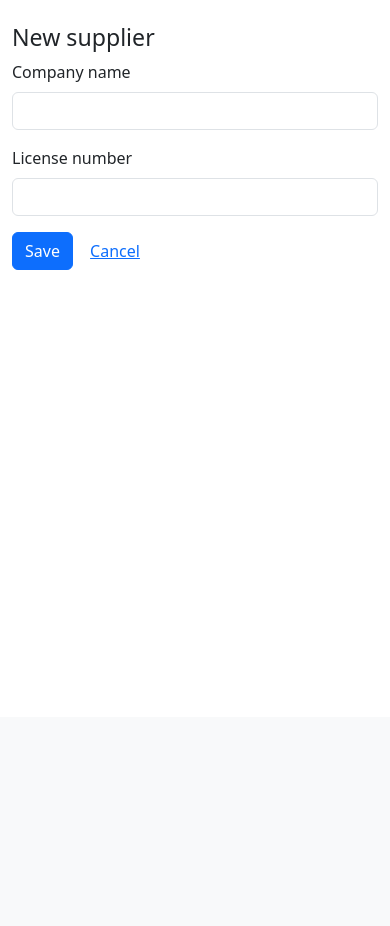
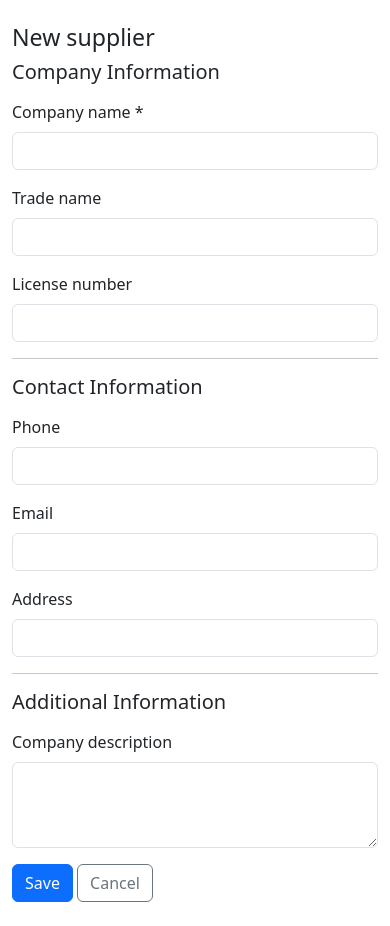
Before and after one commit to den-dimas/contract, a Node server app: page /suppliers/new in a window 390 px wide. Shown: the part 127-1053 px from the top of the page. Before the commit the page ends 397 px from the top, so only its background shows below. Run offline with Node 20, Linux system fonts and the light colour scheme; the visitor is signed in with stand-in values (Sample User, id 1); some libraries are stand-ins or nearby versions.

Commit message:
Implement supplier management and catalog CRUD

```diff
--- a/src/routes/suppliers.js
+++ b/src/routes/suppliers.js
@@ -1,231 +1,645 @@
+
 const express = require('express');
 const { query } = require('../db');
 const { parseId, parseAmount, cleanText } = require('../lib/parse');
-const { MAX_AMOUNT, MAX_NAME_LENGTH, MAX_LICENSE_LENGTH } = require('../lib/importRow');
+const {
+  MAX_AMOUNT,
+  MAX_NAME_LENGTH,
+  MAX_LICENSE_LENGTH,
+} = require('../lib/importRow');
 
 const DUPLICATE_KEY_CODE = 'ER_DUP_ENTRY';
 const REFERENCED_CODE = 'ER_ROW_IS_REFERENCED_2';
 const MISSING_PARENT_CODE = 'ER_NO_REFERENCED_ROW_2';
+
 const STATUS_ACTIVE = 'active';
 const STATUS_INACTIVE = 'inactive';
 const STATUS_ALL = 'all';
-const STATUSES = [STATUS_ACTIVE, STATUS_INACTIVE, STATUS_ALL];
+
+const STATUSES = [
+  STATUS_ACTIVE,
+  STATUS_INACTIVE,
+  STATUS_ALL,
+];
+
 const SUPPLIER_ROW_VIEW = 'partials/supplierRow';
 const CATALOG_ROW_VIEW = 'partials/catalogRow';
 
 const router = express.Router();
 
+// ==========================================
+// Supplier Functions
+// ==========================================
+
+// Find supplier belonging to the current organization
 function findSupplier(id, orgId) {
   return query(
-    `SELECT id, company_name, license_no, status,
-       (SELECT COUNT(*) FROM supplier_catalogs c WHERE c.supplier_id = suppliers.id) AS catalog_cnt
-     FROM suppliers WHERE id = ? AND org_id = ?`,
+    `SELECT
+       id,
+       org_id,
+       company_name,
+       license_no,
+       trade_name,
+       phone,
+       email,
+       address,
+       description,
+       status,
+       (SELECT COUNT(*)
+        FROM supplier_catalogs c
+        WHERE c.supplier_id = suppliers.id) AS catalog_cnt
+     FROM suppliers
+     WHERE id = ? AND org_id = ?`,
     [id, orgId],
   ).then((rows) => rows[0] ?? null);
 }
 
+// Get all available materials
 function listMaterials() {
-  return query('SELECT id, standard_name, unit FROM master_materials ORDER BY standard_name');
+  return query(
+    `SELECT id, standard_name, unit
+     FROM master_materials
+     ORDER BY standard_name`,
+  );
 }
 
+// Get supplier catalog
 function listCatalog(supplierId) {
   return query(
-    `SELECT c.id, c.supplier_id, c.unit_price, c.capacity, c.delivery_rate_km, m.standard_name, m.unit
-     FROM supplier_catalogs c JOIN master_materials m ON m.id = c.material_id
-     WHERE c.supplier_id = ? ORDER BY m.standard_name`,
+    `SELECT
+       c.id,
+       c.supplier_id,
+       c.unit_price,
+       c.capacity,
+       c.delivery_rate_km,
+       m.id AS material_id,
+       m.standard_name,
+       m.unit
+     FROM supplier_catalogs c
+     JOIN master_materials m ON m.id = c.material_id
+     WHERE c.supplier_id = ?
+     ORDER BY m.standard_name`,
     [supplierId],
   );
 }
 
+// Find a specific catalog row
 function findCatalogRow(id, supplierId) {
   return query(
-    `SELECT c.id, c.supplier_id, c.unit_price, c.capacity, c.delivery_rate_km, m.standard_name, m.unit
-     FROM supplier_catalogs c JOIN master_materials m ON m.id = c.material_id
+    `SELECT
+       c.id,
+       c.supplier_id,
+       c.material_id,
+       c.unit_price,
+       c.capacity,
+       c.delivery_rate_km,
+       m.standard_name,
+       m.unit
+     FROM supplier_catalogs c
+     JOIN master_materials m ON m.id = c.material_id
      WHERE c.id = ? AND c.supplier_id = ?`,
     [id, supplierId],
   ).then((rows) => rows[0] ?? null);
 }
 
+// Handle supplier not found
 function notFound(res) {
-  return res.status(404).page('error', { title: 'Not found', message: 'This supplier does not exist.' });
+  return res.status(404).page('error', {
+    title: 'Not found',
+    message: 'This supplier does not exist.',
+  });
 }
 
+// ==========================================
+// Supplier Form Validation
+// ==========================================
+
 function readSupplierForm(body) {
-  const form = { company_name: cleanText(body.companyName), license_no: cleanText(body.licenseNo) };
-  if (!form.company_name) return { form, error: 'Company name is required.' };
-  if (form.company_name.length > MAX_NAME_LENGTH) return { form, error: `Company name can have at most ${MAX_NAME_LENGTH} characters.` };
-  if (form.license_no.length > MAX_LICENSE_LENGTH) return { form, error: `License number can have at most ${MAX_LICENSE_LENGTH} characters.` };
+  const form = {
+    company_name: cleanText(body.companyName),
+    license_no: cleanText(body.licenseNo),
+    trade_name: cleanText(body.tradeName),
+    phone: cleanText(body.phone),
+    email: cleanText(body.email),
+    address: cleanText(body.address),
+    description: cleanText(body.description),
+  };
+
+  const limits = {
+    company_name: MAX_NAME_LENGTH,
+    license_no: MAX_LICENSE_LENGTH,
+    trade_name: 120,
+    phone: 40,
+    email: 160,
+    address: 200,
+    description: 200,
+  };
+
+  if (!form.company_name) {
+    return {
+      form,
+      error: 'Company name is required.',
+    };
+  }
+
+  for (const [field, limit] of Object.entries(limits)) {
+    if (form[field].length > limit) {
+      return {
+        form,
+        error: `${field} can have at most ${limit} characters.`,
+      };
+    }
+  }
+
+  if (
+    form.email &&
+    !/^[^\s@]+@[^\s@]+\.[^\s@]+$/.test(form.email)
+  ) {
+    return {
+      form,
+      error: 'Please enter a valid email address.',
+    };
+  }
+
   return { form };
 }
+
+// ==========================================
+// Catalog Form Validation
+// ==========================================
 
 function readCatalogForm(body) {
   const price = parseAmount(body.unitPrice);
   const capacity = parseAmount(body.capacity);
   const rate = parseAmount(body.deliveryRateKm);
-  const isValid = [price, capacity, rate].every((num) => num !== null && num <= MAX_AMOUNT);
-  if (!isValid) return { error: `Price, capacity and delivery rate must be numbers from 0 to ${MAX_AMOUNT}.` };
-  return { value: { price, capacity, rate } };
+
+  const isValid = [price, capacity, rate].every(
+    (num) => num !== null && num <= MAX_AMOUNT,
+  );
+
+  if (!isValid) {
+    return {
+      error: `Price, capacity and delivery rate must be numbers from 0 to ${MAX_AMOUNT}.`,
+    };
+  }
+
+  return {
+    value: {
+      price,
+      capacity,
+      rate,
+    },
+  };
 }
 
+// ==========================================
+// Supplier List
+// GET /suppliers
+// ==========================================
+
 router.get('/', async (req, res) => {
-  const status = STATUSES.includes(req.query.status) ? req.query.status : STATUS_ACTIVE;
+  const status = STATUSES.includes(req.query.status)
+    ? req.query.status
+    : STATUS_ACTIVE;
+
   const q = cleanText(req.query.q);
   const materialId = parseId(req.query.material);
+
   const conditions = ['s.org_id = ?'];
   const params = [req.user.org_id];
+
   if (q) {
     conditions.push('s.company_name LIKE ?');
     params.push(`%${q}%`);
   }
+
   if (status !== STATUS_ALL) {
     conditions.push('s.status = ?');
     params.push(status);
   }
+
   if (materialId) {
-    conditions.push('EXISTS (SELECT 1 FROM supplier_catalogs f WHERE f.supplier_id = s.id AND f.material_id = ?)');
+    conditions.push(
+      `EXISTS (
+        SELECT 1
+        FROM supplier_catalogs f
+        WHERE f.supplier_id = s.id
+        AND f.material_id = ?
+      )`,
+    );
     params.push(materialId);
   }
+
   const [suppliers, materials] = await Promise.all([
     query(
-      `SELECT s.id, s.company_name, s.license_no, s.status, COUNT(c.id) AS catalog_cnt
-       FROM suppliers s LEFT JOIN supplier_catalogs c ON c.supplier_id = s.id
-       WHERE ${conditions.join(' AND ')} GROUP BY s.id ORDER BY s.company_name`,
+      `SELECT
+         s.id,
+         s.company_name,
+         s.license_no,
+         s.phone,
+         s.email,
+         s.status,
+         COUNT(c.id) AS catalog_cnt
+       FROM suppliers s
+       LEFT JOIN supplier_catalogs c
+         ON c.supplier_id = s.id
+       WHERE ${conditions.join(' AND ')}
+       GROUP BY s.id
+       ORDER BY s.company_name`,
       params,
     ),
     listMaterials(),
   ]);
-  const materialOptions = materials.map((mat) => ({ ...mat, isSelected: mat.id === materialId }));
-  res.page('suppliers/list', { title: 'Suppliers', suppliers, materials: materialOptions, q, status, materialId });
+
+  const materialOptions = materials.map((mat) => ({
+    ...mat,
+    isSelected: mat.id === materialId,
+  }));
+
+  res.page('suppliers/list', {
+    title: 'Suppliers',
+    suppliers,
+    materials: materialOptions,
+    q,
+    status,
+    materialId,
+  });
 });
 
+// ==========================================
+// Create Supplier Form
+// GET /suppliers/new
+// ==========================================
+
 router.get('/new', (req, res) => {
-  res.page('suppliers/form', { title: 'New supplier', form: {}, action: '/suppliers' });
+  res.page('suppliers/form', {
+    title: 'New supplier',
+    form: {},
+    action: '/suppliers',
+  });
 });
+
+// ==========================================
+// Create Supplier
+// POST /suppliers
+// ==========================================
 
 router.post('/', async (req, res) => {
   const { form, error } = readSupplierForm(req.body);
-  const fail = (message) => res.status(400).page('suppliers/form', {
-    title: 'New supplier', form, action: '/suppliers', error: message,
-  });
+
+  const fail = (message) =>
+    res.status(400).page('suppliers/form', {
+      title: 'New supplier',
+      form,
+      action: '/suppliers',
+      error: message,
+    });
+
   if (error) return fail(error);
+
   try {
     const rows = await query(
-      'INSERT INTO suppliers (org_id, company_name, license_no) VALUES (?, ?, ?)',
-      [req.user.org_id, form.company_name, form.license_no || null],
+      `INSERT INTO suppliers (
+         org_id,
+         company_name,
+         license_no,
+         trade_name,
+         phone,
+         email,
+         address,
+         description
+       )
+       VALUES (?, ?, ?, ?, ?, ?, ?, ?)`,
+      [
+        req.user.org_id,
+        form.company_name,
+        form.license_no || null,
+        form.trade_name || null,
+        form.phone || null,
+        form.email || null,
+        form.address || null,
+        form.description || null,
+      ],
     );
+
     res.flash('Supplier added.');
     res.redirect(`/suppliers/${rows.insertId}`);
+
   } catch (err) {
-    if (err.code === DUPLICATE_KEY_CODE) return fail('A supplier with this name already exists.');
+    if (err.code === DUPLICATE_KEY_CODE) {
+      return fail('A supplier with this name already exists.');
+    }
+
     throw err;
   }
 });
 
+// ==========================================
+// Supplier Details
+// GET /suppliers/:id
+// ==========================================
+
 router.get('/:id', async (req, res) => {
-  const supplier = await findSupplier(parseId(req.params.id), req.user.org_id);
+  const supplier = await findSupplier(
+    parseId(req.params.id),
+    req.user.org_id,
+  );
+
   if (!supplier) return notFound(res);
-  const [catalog, materials] = await Promise.all([listCatalog(supplier.id), listMaterials()]);
-  res.page('suppliers/show', { title: supplier.company_name, supplier, catalog, materials });
-});
 
-router.get('/:id/edit', async (req, res) => {
-  const supplier = await findSupplier(parseId(req.params.id), req.user.org_id);
-  if (!supplier) return notFound(res);
-  res.page('suppliers/form', {
-    title: 'Edit supplier', form: supplier, action: `/suppliers/${supplier.id}`, isEdit: true,
+  const [catalog, materials] = await Promise.all([
+    listCatalog(supplier.id),
+    listMaterials(),
+  ]);
+
+  res.page('suppliers/show', {
+    title: supplier.company_name,
+    supplier,
+    catalog,
+    materials,
   });
 });
 
+// ==========================================
+// Edit Supplier Form
+// GET /suppliers/:id/edit
+// ==========================================
+
+router.get('/:id/edit', async (req, res) => {
+  const supplier = await findSupplier(
+    parseId(req.params.id),
+    req.user.org_id,
+  );
+
+  if (!supplier) return notFound(res);
+
+  res.page('suppliers/form', {
+    title: 'Edit supplier',
+    form: supplier,
+    action: `/suppliers/${supplier.id}`,
+    isEdit: true,
+  });
+});
+
+// ==========================================
+// Update Supplier
+// POST /suppliers/:id
+// ==========================================
+
 router.post('/:id', async (req, res) => {
-  const supplier = await findSupplier(parseId(req.params.id), req.user.org_id);
+  const supplier = await findSupplier(
+    parseId(req.params.id),
+    req.user.org_id,
+  );
+
   if (!supplier) return notFound(res);
+
   const { form, error } = readSupplierForm(req.body);
-  const fail = (message) => res.status(400).page('suppliers/form', {
-    title: 'Edit supplier', form, action: `/suppliers/${supplier.id}`, isEdit: true, error: message,
-  });
+
+  const fail = (message) =>
+    res.status(400).page('suppliers/form', {
+      title: 'Edit supplier',
+      form,
+      action: `/suppliers/${supplier.id}`,
+      isEdit: true,
+      error: message,
+    });
+
   if (error) return fail(error);
+
   try {
     await query(
-      'UPDATE suppliers SET company_name = ?, license_no = ? WHERE id = ? AND org_id = ?',
-      [form.company_name, form.license_no || null, supplier.id, req.user.org_id],
+      `UPDATE suppliers SET
+         company_name = ?,
+         license_no = ?,
+         trade_name = ?,
+         phone = ?,
+         email = ?,
+         address = ?,
+         description = ?
+       WHERE id = ? AND org_id = ?`,
+      [
+        form.company_name,
+        form.license_no || null,
+        form.trade_name || null,
+        form.phone || null,
+        form.email || null,
+        form.address || null,
+        form.description || null,
+        supplier.id,
+        req.user.org_id,
+      ],
     );
+
     res.flash('Supplier saved.');
     res.redirect(`/suppliers/${supplier.id}`);
+
   } catch (err) {
-    if (err.code === DUPLICATE_KEY_CODE) return fail('A supplier with this name already exists.');
+    if (err.code === DUPLICATE_KEY_CODE) {
+      return fail('A supplier with this name already exists.');
+    }
+
     throw err;
   }
 });
 
+// ==========================================
+// Activate / Deactivate Supplier
+// ==========================================
+
 function setStatus(status) {
   return async (req, res) => {
-    const supplier = await findSupplier(parseId(req.params.id), req.user.org_id);
+    const supplier = await findSupplier(
+      parseId(req.params.id),
+      req.user.org_id,
+    );
+
     if (!supplier) return notFound(res);
-    await query('UPDATE suppliers SET status = ? WHERE id = ? AND org_id = ?', [status, supplier.id, req.user.org_id]);
-    res.render(SUPPLIER_ROW_VIEW, { ...supplier, status, layout: false });
+
+    await query(
+      'UPDATE suppliers SET status = ? WHERE id = ? AND org_id = ?',
+      [status, supplier.id, req.user.org_id],
+    );
+
+    res.render(SUPPLIER_ROW_VIEW, {
+      ...supplier,
+      status,
+      layout: false,
+    });
   };
 }
 
 router.post('/:id/deactivate', setStatus(STATUS_INACTIVE));
 router.post('/:id/reactivate', setStatus(STATUS_ACTIVE));
 
+// ==========================================
+// Add Material to Supplier Catalog
+// POST /suppliers/:id/catalog
+// ==========================================
+
 router.post('/:id/catalog', async (req, res) => {
-  const supplier = await findSupplier(parseId(req.params.id), req.user.org_id);
+  const supplier = await findSupplier(
+    parseId(req.params.id),
+    req.user.org_id,
+  );
+
   if (!supplier) return notFound(res);
+
   const materialId = parseId(req.body.materialId);
   const { value, error } = readCatalogForm(req.body);
+
   const back = () => res.redirect(`/suppliers/${supplier.id}`);
+
   if (!materialId) {
     res.flash('Pick a material.');
     return back();
   }
+
   if (error) {
     res.flash(error);
     return back();
   }
+
   try {
     await query(
-      `INSERT INTO supplier_catalogs (supplier_id, material_id, unit_price, capacity, delivery_rate_km)
+      `INSERT INTO supplier_catalogs (
+         supplier_id,
+         material_id,
+         unit_price,
+         capacity,
+         delivery_rate_km
+       )
        VALUES (?, ?, ?, ?, ?)`,
-      [supplier.id, materialId, value.price, value.capacity, value.rate],
+      [
+        supplier.id,
+        materialId,
+        value.price,
+        value.capacity,
+        value.rate,
+      ],
     );
+
     res.flash('Material added to the catalog.');
+
   } catch (err) {
-    if (err.code === DUPLICATE_KEY_CODE) res.flash('This supplier already sells that material. Edit the existing row instead.');
-    else if (err.code === MISSING_PARENT_CODE) res.flash('That material does not exist.');
-    else throw err;
+    if (err.code === DUPLICATE_KEY_CODE) {
+      res.flash(
+        'This supplier already sells that material. Edit the existing row instead.',
+      );
+    } else if (err.code === MISSING_PARENT_CODE) {
+      res.flash('That material does not exist.');
+    } else {
+      throw err;
+    }
   }
-  back();
+
+  return back();
 });
 
+// ==========================================
+// Update Catalog Item
+// POST /suppliers/:id/catalog/:catalogId
+// ==========================================
+
 router.post('/:id/catalog/:catalogId', async (req, res) => {
-  const supplier = await findSupplier(parseId(req.params.id), req.user.org_id);
+  const supplier = await findSupplier(
+    parseId(req.params.id),
+    req.user.org_id,
+  );
+
   if (!supplier) return notFound(res);
+
   const catalogId = parseId(req.params.catalogId);
-  const row = await findCatalogRow(catalogId, supplier.id);
-  if (!row) return res.status(404).send('Catalog row not found.');
+
+  const row = await findCatalogRow(
+    catalogId,
+    supplier.id,
+  );
+
+  if (!row) {
+    return res.status(404).send('Catalog row not found.');
+  }
+
   const { value, error } = readCatalogForm(req.body);
-  if (error) return res.render(CATALOG_ROW_VIEW, { ...row, error, layout: false });
+
+  if (error) {
+    return res.render(CATALOG_ROW_VIEW, {
+      ...row,
+      error,
+      layout: false,
+    });
+  }
+
   await query(
-    'UPDATE supplier_catalogs SET unit_price = ?, capacity = ?, delivery_rate_km = ? WHERE id = ? AND supplier_id = ?',
-    [value.price, value.capacity, value.rate, row.id, supplier.id],
+    `UPDATE supplier_catalogs
+     SET
+       unit_price = ?,
+       capacity = ?,
+       delivery_rate_km = ?
+     WHERE id = ? AND supplier_id = ?`,
+    [
+      value.price,
+      value.capacity,
+      value.rate,
+      row.id,
+      supplier.id,
+    ],
   );
-  const saved = await findCatalogRow(row.id, supplier.id);
-  res.render(CATALOG_ROW_VIEW, { ...saved, saved: true, layout: false });
+
+  const saved = await findCatalogRow(
+    row.id,
+    supplier.id,
+  );
+
+  res.render(CATALOG_ROW_VIEW, {
+    ...saved,
+    saved: true,
+    layout: false,
+  });
 });
 
+// ==========================================
+// Delete Catalog Item
+// POST /suppliers/:id/catalog/:catalogId/delete
+// ==========================================
+
 router.post('/:id/catalog/:catalogId/delete', async (req, res) => {
-  const supplier = await findSupplier(parseId(req.params.id), req.user.org_id);
+  const supplier = await findSupplier(
+    parseId(req.params.id),
+    req.user.org_id,
+  );
+
   if (!supplier) return notFound(res);
-  const row = await findCatalogRow(parseId(req.params.catalogId), supplier.id);
-  if (!row) return res.status(404).send('Catalog row not found.');
+
+  const row = await findCatalogRow(
+    parseId(req.params.catalogId),
+    supplier.id,
+  );
+
+  if (!row) {
+    return res.status(404).send('Catalog row not found.');
+  }
+
   try {
-    await query('DELETE FROM supplier_catalogs WHERE id = ? AND supplier_id = ?', [row.id, supplier.id]);
+    await query(
+      `DELETE FROM supplier_catalogs
+       WHERE id = ? AND supplier_id = ?`,
+      [row.id, supplier.id],
+    );
+
   } catch (err) {
     if (err.code !== REFERENCED_CODE) throw err;
-    const error = 'This catalog row has orders, so it cannot be deleted.';
-    return res.render(CATALOG_ROW_VIEW, { ...row, error, layout: false });
+
+    const error =
+      'This catalog row has orders, so it cannot be deleted.';
+
+    return res.render(CATALOG_ROW_VIEW, {
+      ...row,
+      error,
+      layout: false,
+    });
   }
+
   res.send('');
 });
 
--- a/src/views/suppliers/form.hbs
+++ b/src/views/suppliers/form.hbs
@@ -1,9 +1,91 @@
+
 {{> flash}}
+
 <h1 class="h3">{{#if isEdit}}Edit supplier{{else}}New supplier{{/if}}</h1>
-{{#if error}}<div class="alert alert-danger">{{error}}</div>{{/if}}
-<form action="{{action}}" method="POST" class="col-md-6">
-  <div class="mb-3"><label class="form-label">Company name</label><input class="form-control" name="companyName" value="{{form.company_name}}" maxlength="120" required></div>
-  <div class="mb-3"><label class="form-label">License number</label><input class="form-control" name="licenseNo" value="{{form.license_no}}" maxlength="40"></div>
-  <button class="btn btn-primary">Save</button>
-  <a class="btn btn-link" href="/suppliers">Cancel</a>
+
+{{#if error}}
+  <div class="alert alert-danger">{{error}}</div>
+{{/if}}
+
+<form action="{{action}}" method="POST" class="col-md-8">
+
+  <h2 class="h5 mb-3">Company Information</h2>
+
+  <div class="mb-3">
+    <label class="form-label">Company name *</label>
+    <input
+      class="form-control"
+      name="companyName"
+      value="{{form.company_name}}"
+      maxlength="120"
+      required>
+  </div>
+
+  <div class="mb-3">
+    <label class="form-label">Trade name</label>
+    <input
+      class="form-control"
+      name="tradeName"
+      value="{{form.trade_name}}"
+      maxlength="120">
+  </div>
+
+  <div class="mb-3">
+    <label class="form-label">License number</label>
+    <input
+      class="form-control"
+      name="licenseNo"
+      value="{{form.license_no}}"
+      maxlength="40">
+  </div>
+
+  <hr>
+
+  <h2 class="h5 mb-3">Contact Information</h2>
+
+  <div class="mb-3">
+    <label class="form-label">Phone</label>
+    <input
+      class="form-control"
+      type="tel"
+      name="phone"
+      value="{{form.phone}}"
+      maxlength="40">
+  </div>
+
+  <div class="mb-3">
+    <label class="form-label">Email</label>
+    <input
+      class="form-control"
+      type="email"
+      name="email"
+      value="{{form.email}}"
+      maxlength="160">
+  </div>
+
+  <div class="mb-3">
+    <label class="form-label">Address</label>
+    <input
+      class="form-control"
+      name="address"
+      value="{{form.address}}"
+      maxlength="200">
+  </div>
+
+  <hr>
+
+  <h2 class="h5 mb-3">Additional Information</h2>
+
+  <div class="mb-3">
+    <label class="form-label">Company description</label>
+    <textarea
+      class="form-control"
+      name="description"
+      rows="3"
+      maxlength="200">{{form.description}}</textarea>
+  </div>
+
+  <button type="submit" class="btn btn-primary">Save</button>
+  <a class="btn btn-outline-secondary" href="/suppliers">Cancel</a>
+
 </form>
```
